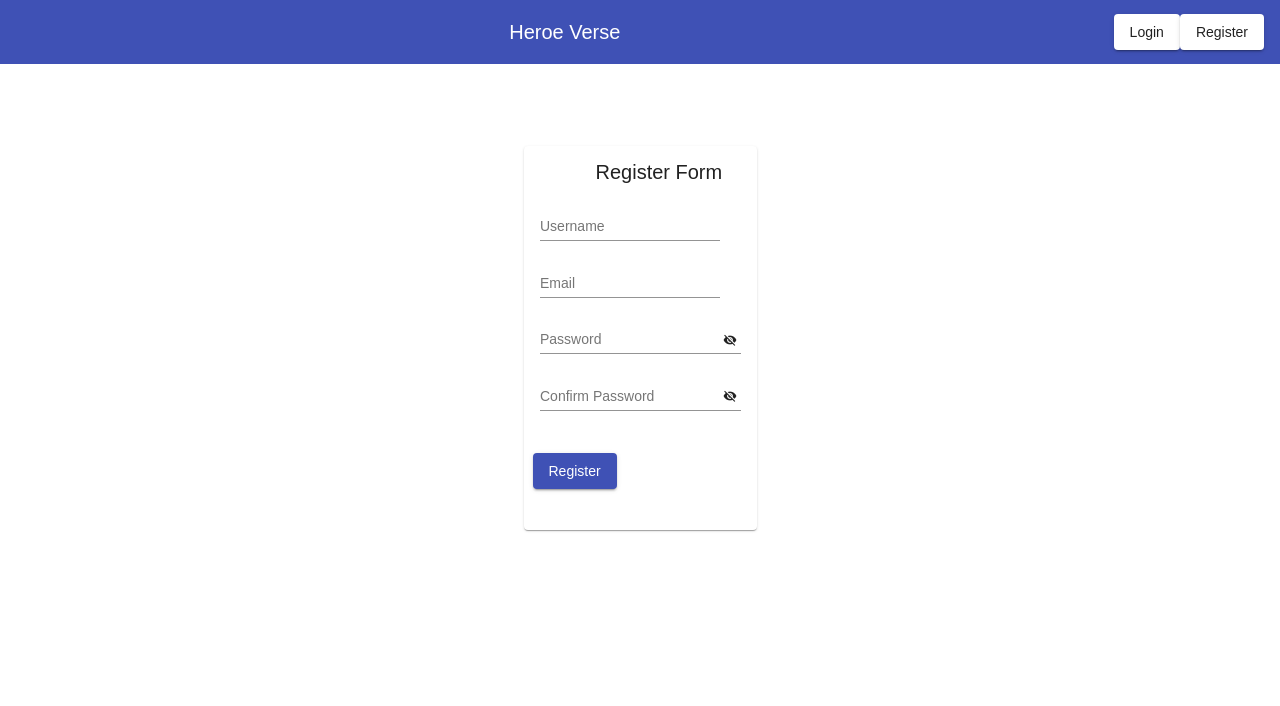
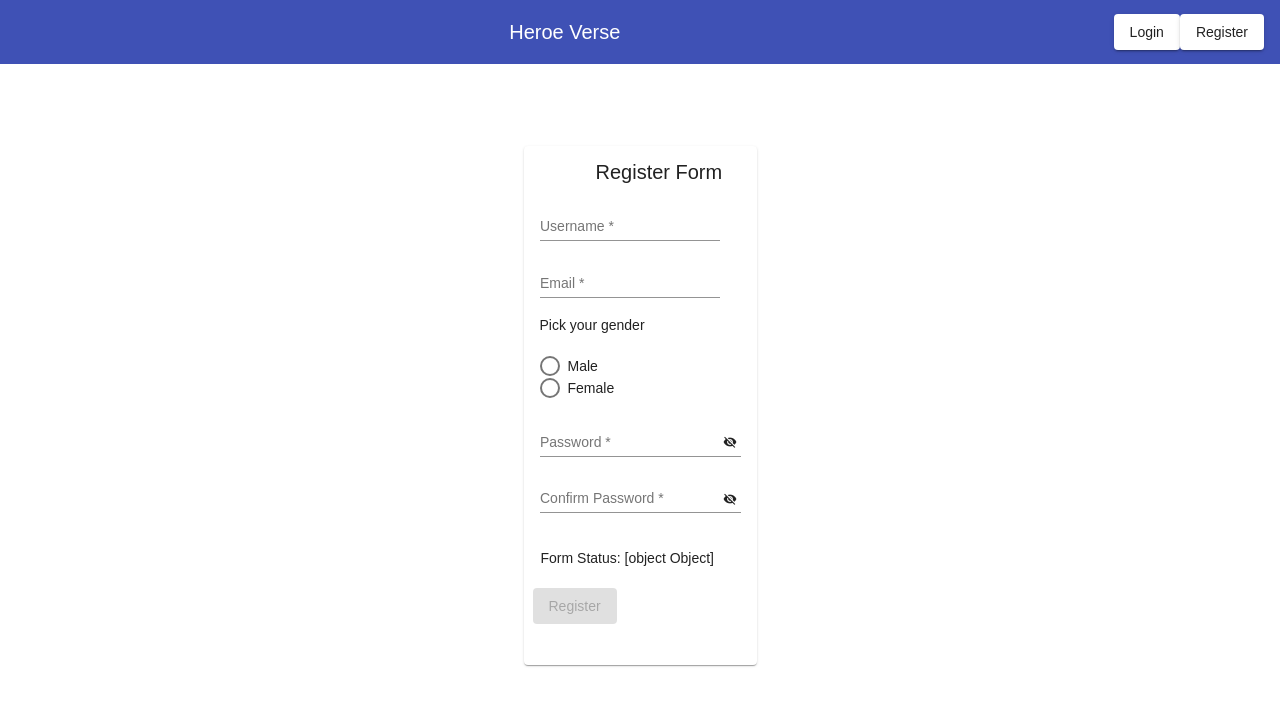
Before and after one commit to salong01/E2E-Testing, an Angular app in the folder heroeverse/: page /register in a window 1280 px wide. Shown: the top 706 px of the page. Built offline with nearby package versions, Linux system fonts and the light colour scheme.

Commit message:
register form builder

```diff
--- a/heroeverse/package.json
+++ b/heroeverse/package.json
@@ -28,7 +28,10 @@
     "@angular/router": "~11.0.4",
     "@nguniversal/express-engine": "^11.0.1",
     "angular-in-memory-web-api": "^0.11.0",
-    "express": "^4.15.2",
+    "cors": "^2.8.5",
+    "express": "^4.17.1",
+    "mysql": "^2.18.1",
+    "nodemon": "^2.0.7",
     "rxjs": "~6.6.3",
     "tslib": "^2.0.0",
     "zone.js": "~0.10.3"
--- a/heroeverse/src/app/app.module.ts
+++ b/heroeverse/src/app/app.module.ts
@@ -1,6 +1,7 @@
 import { BrowserModule } from '@angular/platform-browser';
 import { NgModule } from '@angular/core';
 import { FormsModule } from '@angular/forms';
+import { ReactiveFormsModule } from '@angular/forms';
 import { Validators } from '@angular/forms';
 //import { AppRoutingModule } from './app-routing.module';
 import { AppComponent } from './app.component';
@@ -15,6 +16,7 @@ import { MatIconModule } from '@angular/material/icon';
 import { MatInputModule } from '@angular/material/input';
 import { MatCardModule } from '@angular/material/card';
 import { MatButtonModule } from '@angular/material/button';
+import { MatRadioModule } from '@angular/material/radio';
 
 @NgModule({
   declarations: [
@@ -34,13 +36,15 @@ import { MatButtonModule } from '@angular/material/button';
       { path: '', redirectTo: 'login', pathMatch: 'full' },
     ], { relativeLinkResolution: 'legacy', initialNavigation: 'enabled' }),
     FormsModule,
+    ReactiveFormsModule,
     //Validators,
     BrowserAnimationsModule,
     MatToolbarModule,
     MatIconModule,
     MatInputModule,
     MatCardModule,
-    MatButtonModule
+    MatButtonModule,
+    MatRadioModule
   ],
   providers: [],
   bootstrap: [AppComponent]
--- a/heroeverse/src/app/register/register.component.html
+++ b/heroeverse/src/app/register/register.component.html
@@ -3,22 +3,33 @@
         <div mat-card-avatar class="example-header-image"></div>
         <mat-card-title text-align="center">Register Form</mat-card-title>
     </mat-card-header>
-    <form>
+    <form [formGroup]="registerForm">
         <mat-card-content>
             <mat-form-field>
-                <input matInput placeholder="Username">
+                <input matInput placeholder="Username" formControlName="username"required>
             </mat-form-field>
 
             <br>
 
             <mat-form-field>
-                <input matInput placeholder="Email">
+                <input matInput placeholder="Email" formControlName="email"required>
             </mat-form-field>
 
             <br>
 
+            <label>Pick your gender</label>
+            <br><br>
+            <mat-radio-group aria-label="Gender" formControlName="gender" required>
+              <mat-radio-button value="1">Male</mat-radio-button>
+              <br>
+              <mat-radio-button value="2">Female</mat-radio-button>
+            </mat-radio-group>
+
+            <br><br>
+
+
             <mat-form-field>
-            <input matInput [type]="hide ? 'password' : 'text'" placeholder="Password">
+            <input matInput [type]="hide ? 'password' : 'text'" placeholder="Password" formControlName="password" required>
             <button mat-icon-button matSuffix (click)="hide = !hide" [attr.aria-label]="'Hide password'" [attr.aria-pressed]="hide">
                 <mat-icon>{{hide ? 'visibility_off' : 'visibility'}}</mat-icon>
             </button>
@@ -27,7 +38,7 @@
             <br>
 
             <mat-form-field>
-              <input matInput [type]="hide ? 'password' : 'text'" placeholder="Confirm Password">
+              <input matInput [type]="hide ? 'password' : 'text'" placeholder="Confirm Password" formControlName="confirmPassword" required>
               <button mat-icon-button matSuffix (click)="hide = !hide" [attr.aria-label]="'Hide password'" [attr.aria-pressed]="hide">
                 <mat-icon>{{hide ? 'visibility_off' : 'visibility'}}</mat-icon>
               </button>
@@ -36,8 +47,12 @@
 
       <td>
 
+      <p>
+          Form Status: {{ registerForm.value }}
+      </p>
+
       <mat-card-actions>
-        <button mat-raised-button color="primary" routerLink="/heroes" routerLinkActive="active">Register</button>
+        <button mat-raised-button color="primary" type="submit" [disabled]="!registerForm.valid">Register</button>
       </mat-card-actions>
     </form>
     </mat-card>
--- a/heroeverse/src/app/register/register.component.ts
+++ b/heroeverse/src/app/register/register.component.ts
@@ -1,4 +1,5 @@
 import { Component, OnInit } from '@angular/core';
+import { FormControl, FormGroup, FormBuilder, Validators } from '@angular/forms';
 
 @Component({
   selector: 'app-register',
@@ -8,9 +9,23 @@ import { Component, OnInit } from '@angular/core';
 export class RegisterComponent implements OnInit {
 
   hide = true;
-  constructor() { }
+  constructor(private registerFormBuilder: FormBuilder) {
+    this.createForm();
+  }
+
+  registerForm = new FormGroup ({ username: new FormControl(), email: new FormControl(), gender: new FormControl(), password: new FormControl(), confirmPassword: new FormControl()});
 
   ngOnInit(): void {
   }
 
+  createForm(){
+    this.registerForm = this.registerFormBuilder.group({
+      username: ['', Validators.required],
+      email: ['', Validators.required],
+      gender: [''],
+      password: ['', Validators.required],
+      confirmPassword: ['', Validators.required]
+    })
+  }
+
 }
```
Also changed, not shown: 1 other file (tests, documents, lock files or other folders). Lines whose indentation alone changed are shown as unchanged.
